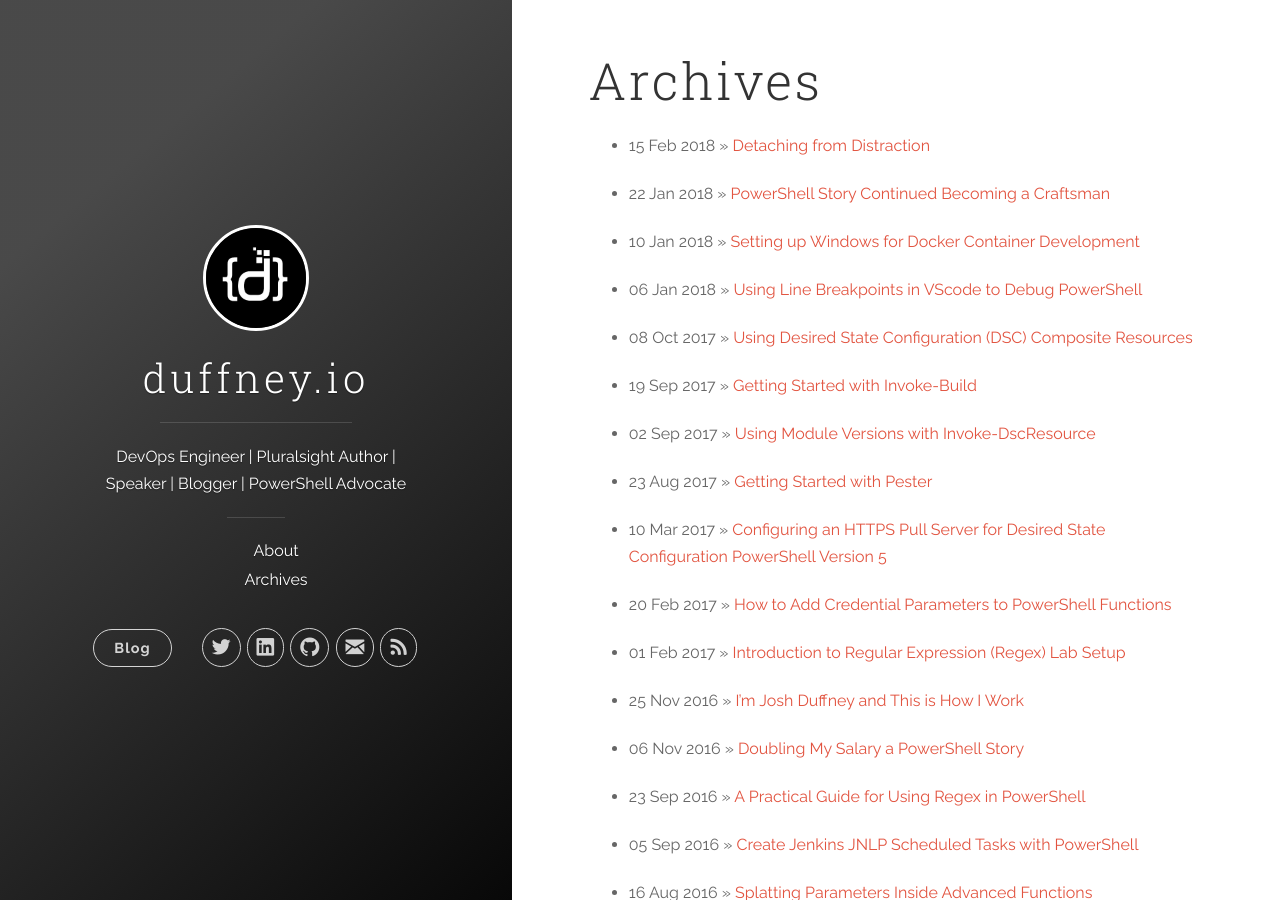
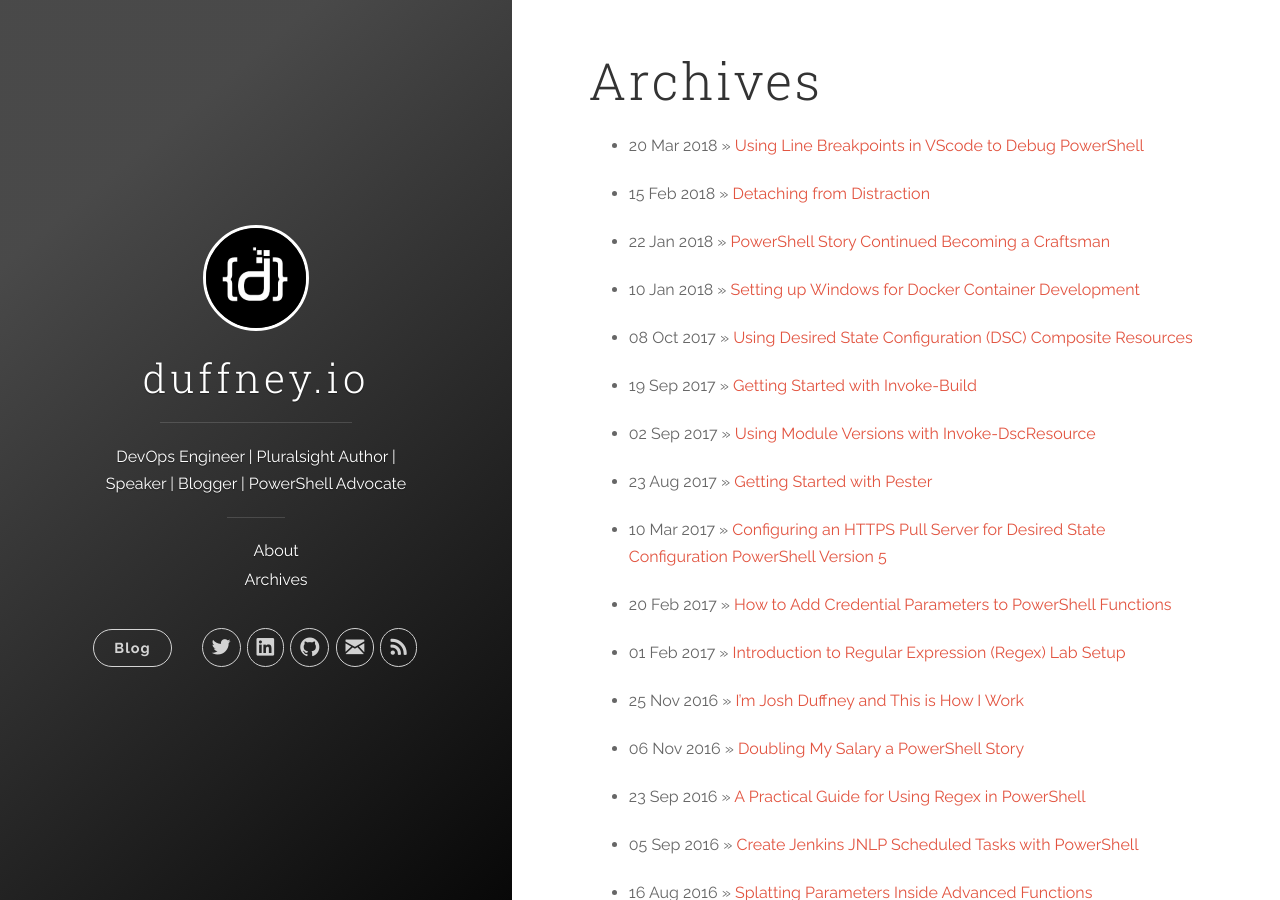
Before and after one commit to AzureDevOps3/duffney.github.io, a Jekyll site: the page built from archives.md, in a window 1280 px wide and 900 px high. Built offline with Jekyll 4.4.1, drawn with Linux system fonts in a browser that asks for light colours; nearby versions of some CDN libraries.

Commit message:
publishing to blog changed date

```diff
--- a/_posts/2018-01-05-Using-LineBreakPoints-VScode-PowerShell-Debugging.md
+++ b/_posts/2018-01-05-Using-LineBreakPoints-VScode-PowerShell-Debugging.md
@@ -1,10 +1,10 @@
 ---
 layout: post
 title:  "Using Line Breakpoints in VScode to Debug PowerShell"
-date:   2018-01-06 09:02:00
+date:   2018-03-20 09:02:00
 comments: true
 tags: [PowerShell, visualstudio, visualstudiocode, vscode, debug, debugging, breakpoints, conditional breakpoints, function breakpoints]
-modified: 2018-01-06
+modified: 2018-03-20
 ---
 
 Write-Host messages are not the only way to debug PowerShell code. In this blog post you'll learn how to use the debugger in Visual Studio Code to set line breakpoints. Line breakpoints allows you to pause the code's execution on a specific line. Which makes debugging much easier. I will also show you how to manage breakpoints. You'll learn how to enable, disable, and remove breakpoints. By the end of this blog post you'll be able to debug PowerShell code with Visual Studio Code. For this blog post you'll need two things.
```
